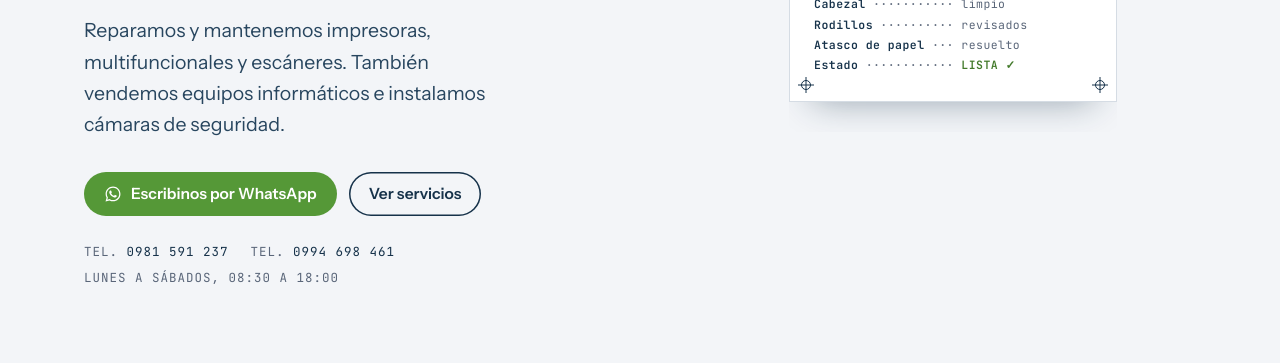
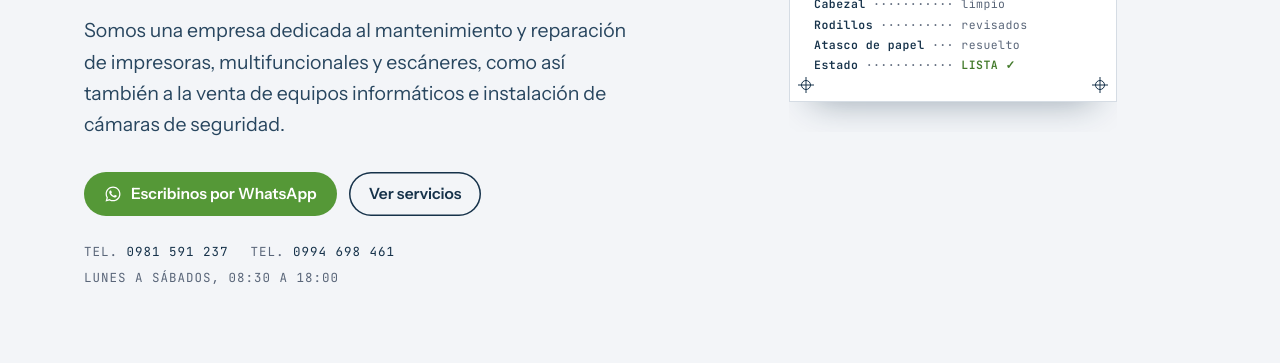
Before and after one commit to rubeng33-png/rgservice, a plain HTML site: page index.html in a window 1280 px wide. Shown: the part 437-800 px from the top of the page. Drawn offline with Linux system fonts and the light colour scheme.

Commit message:
Nuevo texto de presentación en la portada
Co-Authored-By: Claude Opus 5.5 <noreply@anthropic.com>
Claude-Session: https://claude.ai/code/session_01HRXTtufyi6bdSFrqazsLyR

```diff
--- a/index.html
+++ b/index.html
@@ -53,7 +53,7 @@
   .eyebrow i{width:8px;height:8px;border-radius:50%;background:var(--green);box-shadow:0 0 0 4px rgba(85,152,55,.2)}
   h1{font:850 clamp(44px,6.6vw,86px)/.94 var(--display);font-stretch:112%;letter-spacing:-.025em;margin:22px 0 24px}
   h1 em{font-style:normal;font-stretch:70%;font-weight:700;color:var(--green-d)}
-  .lede{font-size:19.5px;max-width:34ch;color:var(--ink-2);margin:0 0 32px}
+  .lede{font-size:19.5px;max-width:42ch;color:var(--ink-2);margin:0 0 32px}
   .cta{display:flex;flex-wrap:wrap;gap:12px}
   .phones{margin-top:26px;color:var(--muted);display:flex;flex-wrap:wrap;gap:6px 22px}
   .phones a{text-decoration:none;color:var(--ink)}
@@ -245,7 +245,7 @@
       <div>
         <span class="eyebrow mono"><i></i>Servicio técnico especializado</span>
         <h1>Tu impresora vuelve a <em>imprimir.</em></h1>
-        <p class="lede">Reparamos y mantenemos impresoras, multifuncionales y escáneres. También vendemos equipos informáticos e instalamos cámaras de seguridad.</p>
+        <p class="lede">Somos una empresa dedicada al mantenimiento y reparación de impresoras, multifuncionales y escáneres, como así también a la venta de equipos informáticos e instalación de cámaras de seguridad.</p>
         <div class="cta">
           <a class="btn btn-wa" href="https://wa.me/595981591237?text=Hola%20RG%20Service%2C%20quiero%20consultar%20por%20un%20servicio." target="_blank" rel="noopener"><svg><use href="#wa"/></svg>Escribinos por WhatsApp</a>
           <a class="btn btn-ghost" href="#servicios">Ver servicios</a>
```
